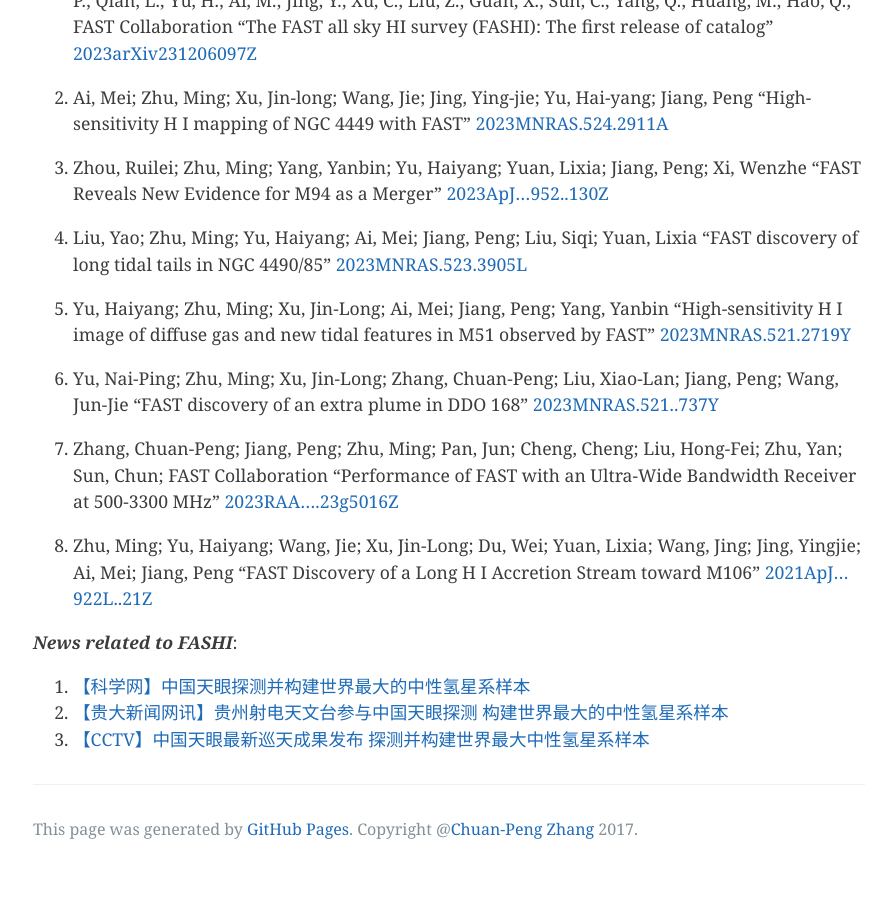
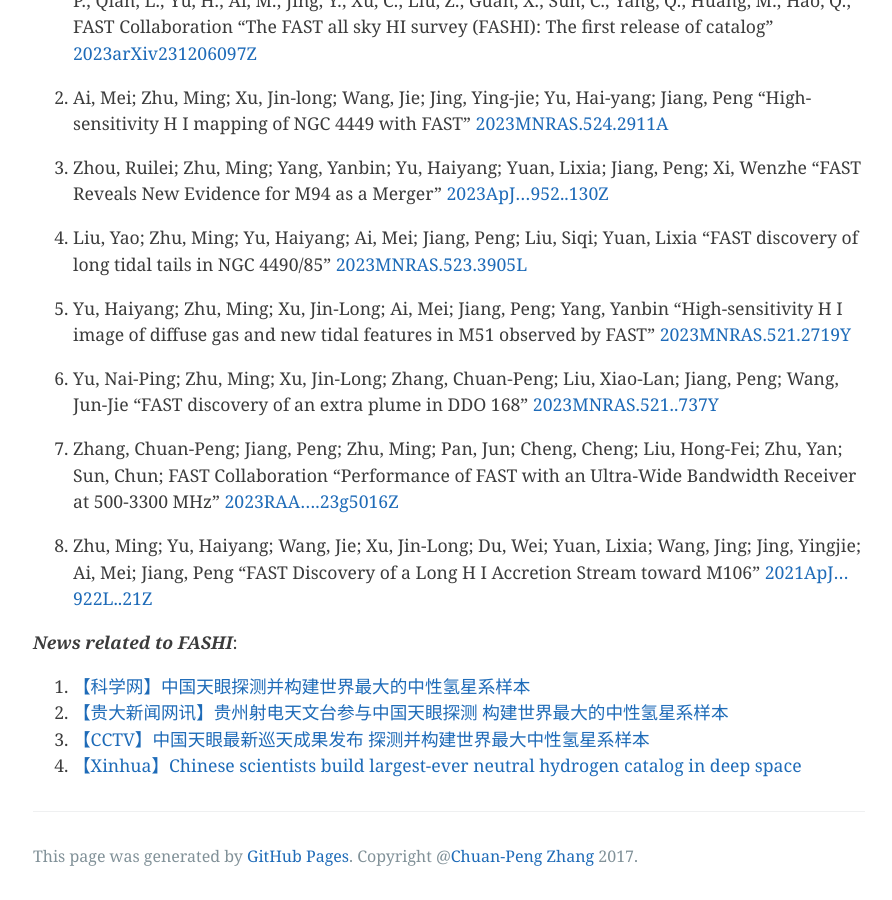
Before and after one commit to zcp521/zcp521.github.io, a Jekyll site: the page built from fashi.md, in a window 1280 px wide and 900 px high, scrolled down 3211 px. Shown: the whole window, without its empty margins (191-1083 px from the left). Built offline with Jekyll 4.4.1, drawn with Linux system fonts in a browser that asks for light colours; before the commit the page ends 4084 px from its top, so only the background shows below that.

Commit message:
Update fashi.md

```diff
--- a/fashi.md
+++ b/fashi.md
@@ -144,3 +144,4 @@
 1. [【科学网】中国天眼探测并构建世界最大的中性氢星系样本](https://blog.sciencenet.cn/blog-528739-1413561.html)
 2. [【贵大新闻网讯】贵州射电天文台参与中国天眼探测 构建世界最大的中性氢星系样本](http://news.gzu.edu.cn/2023/1211/c11069a210339/page.htm)
 3. [【CCTV】中国天眼最新巡天成果发布 探测并构建世界最大中性氢星系样本](https://tv.cctv.com/2023/12/13/VIDEQFOsBrEMP1RpItMx6eG6231213.shtml)
+4. [【Xinhua】Chinese scientists build largest-ever neutral hydrogen catalog in deep space](https://english.news.cn/20231213/99a9ce6bcf1b461bb1b319157ab250f2/c.html)
```
